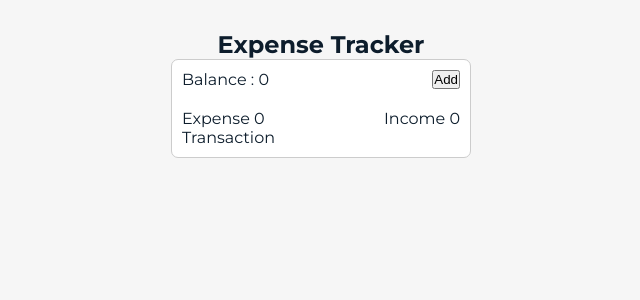
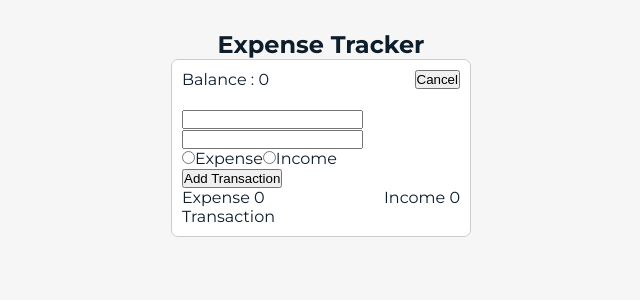
Before and after one commit to Am1rreza/Expense-Tracker, a React (Create React App) app: page / in a window 1280 px wide. Both pictures are taken after a click on the button "Add". Shown: the top 300 px of the page, without its empty margins (319-959 px from the left). Built offline with nearby package versions, Linux system fonts and the light colour scheme.

Commit message:
Overview comp added

```diff
--- a/src/components/ExpenseApp/ExpenseApp.jsx
+++ b/src/components/ExpenseApp/ExpenseApp.jsx
@@ -1,4 +1,5 @@
 import { useState } from "react";
+import Overview from "../Overview/Overview";
 import Transaction from "../Transaction/Transaction";
 import styles from "./expenseApp.module.css";
 
@@ -9,14 +10,7 @@ const ExpenseApp = () => {
 
   return (
     <section className={styles.container}>
-      <div className={styles.topSection}>
-        <p>Balance : {income - expense}</p>
-        <button>Add</button>
-      </div>
-      <div className={styles.resultSection}>
-        <div>Expense {expense}</div>
-        <div>Income {income}</div>
-      </div>
+      <Overview income={income} expense={expense} />
       <Transaction transaction={transaction} />
     </section>
   );
--- a/src/components/ExpenseApp/expenseApp.module.css
+++ b/src/components/ExpenseApp/expenseApp.module.css
@@ -1,14 +1,3 @@
-.topSection,
-.resultSection {
-  display: flex;
-  justify-content: space-between;
-  align-items: center;
-}
-
-.topSection {
-  margin-bottom: 20px;
-}
-
 .container {
   display: flex;
   flex-direction: column;
--- /dev/null
+++ b/src/components/Overview/Overview.jsx
@@ -0,0 +1,41 @@
+import { useState } from "react";
+import styles from "./overview.module.css";
+
+const Overview = ({ income, expense }) => {
+  const [isShow, setIsShow] = useState(false);
+
+  return (
+    <>
+      <div className={styles.topSection}>
+        <p>Balance : {income - expense}</p>
+        <button onClick={() => setIsShow((prevState) => !prevState)}>
+          {isShow ? "Cancel" : "Add"}
+        </button>
+      </div>
+      {isShow && <TransactionForm />}
+      <div className={styles.resultSection}>
+        <div>Expense {expense}</div>
+        <div>Income {income}</div>
+      </div>
+    </>
+  );
+};
+
+export default Overview;
+
+// TransactionForm component
+const TransactionForm = () => {
+  return (
+    <form>
+      <input type="text" name="description" />
+      <input type="number" name="amount" />
+      <div>
+        <input type="radio" value="expense" name="type" id="expense" />
+        <label htmlFor="expense">Expense</label>
+        <input type="radio" value="income" name="type" id="income" />
+        <label htmlFor="income">Income</label>
+      </div>
+      <button>Add Transaction</button>
+    </form>
+  );
+};
--- /dev/null
+++ b/src/components/Overview/overview.module.css
@@ -0,0 +1,10 @@
+.topSection,
+.resultSection {
+  display: flex;
+  justify-content: space-between;
+  align-items: center;
+}
+
+.topSection {
+  margin-bottom: 20px;
+}
```
